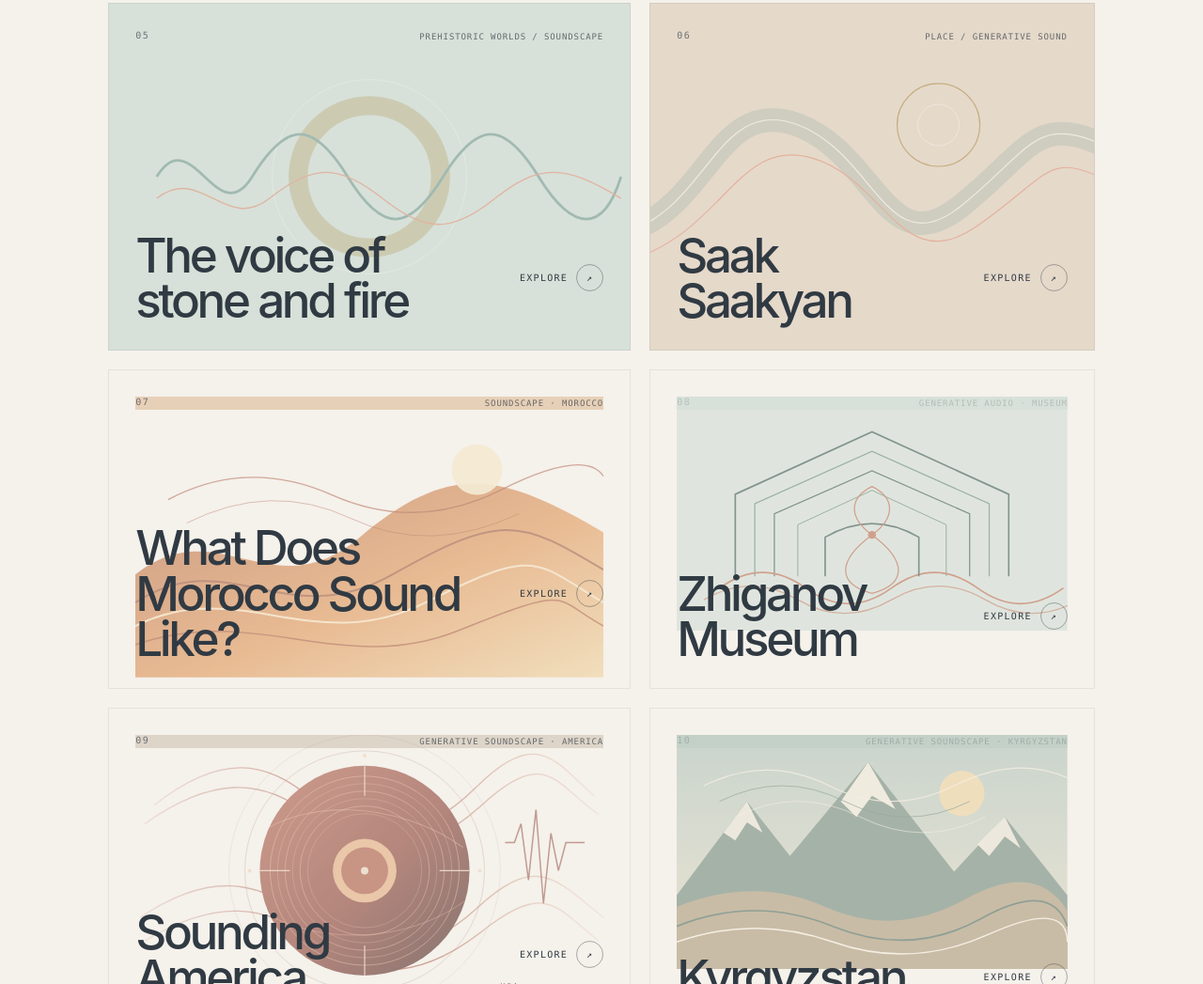
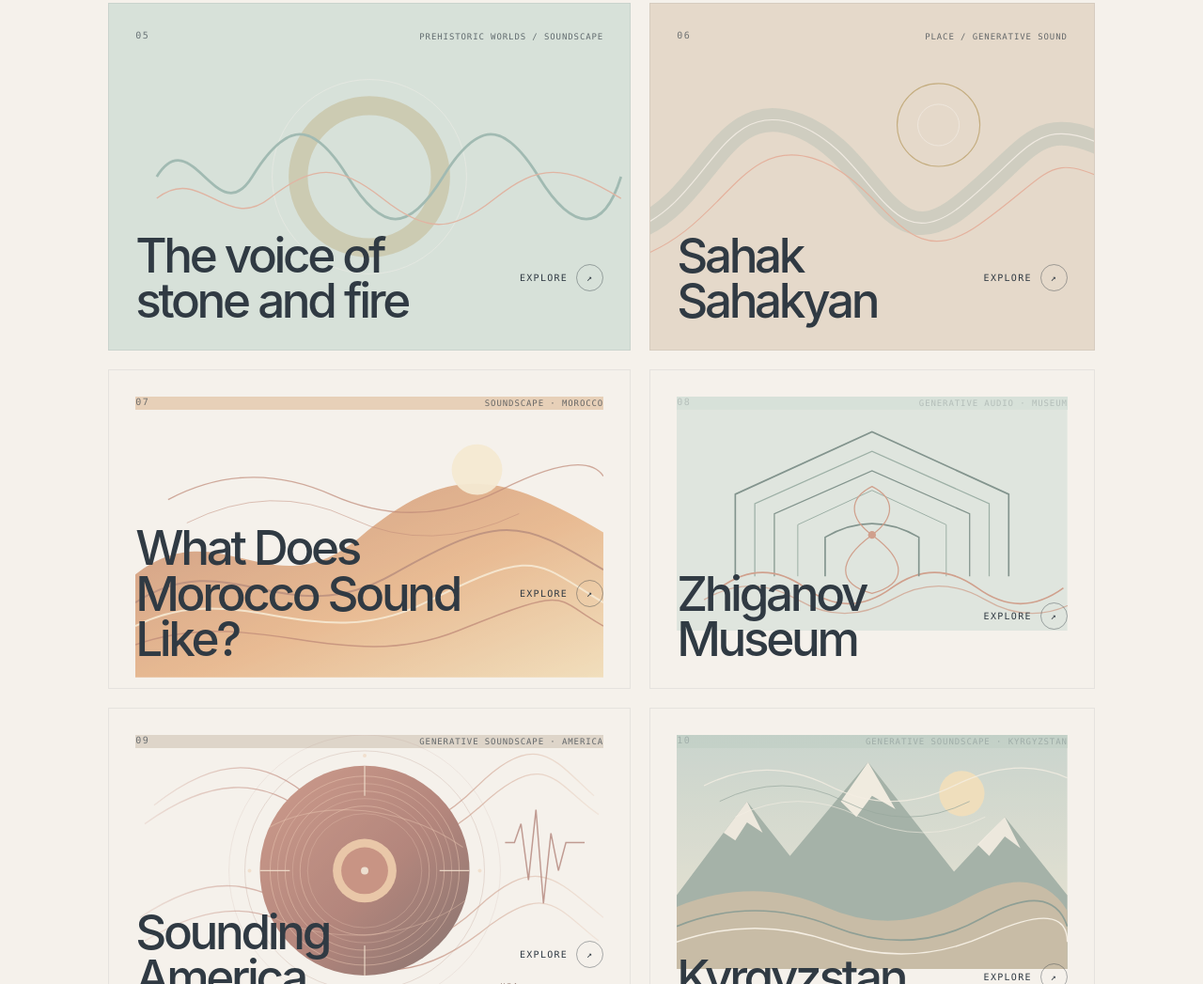
Before and after one commit to polinastolbova/echoforma, a plain HTML site: page projects.html in a window 1280 px wide. Shown: the part 1631-2678 px from the top of the page at 94% size. Drawn offline with Linux system fonts and the light colour scheme.

Commit message:
projects.html

```diff
--- a/projects.html
+++ b/projects.html
@@ -752,7 +752,7 @@ footer {
           <span class="project-tag">Place / Generative Sound</span>
         </div>
         <div class="project-bottom">
-          <h3> Saak <br>Saakyan</h3>
+          <h3> Sahak <br> Sahakyan </h3>
           <a class="project-link"
              href="https://polinastolbova.github.io/echoforma/kak_zvuchit_armenia.html">
             Explore <span>↗</span>
```
